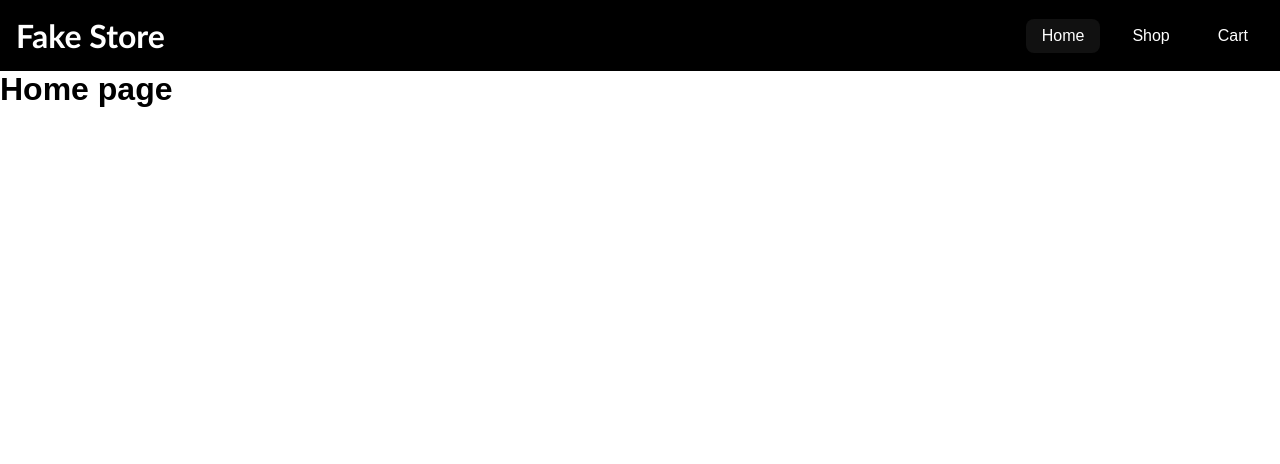
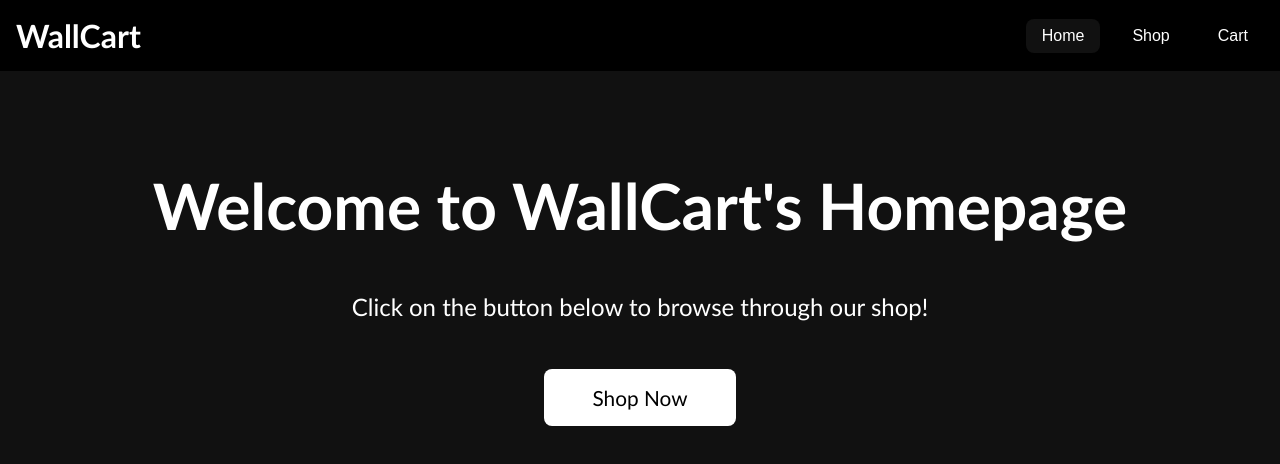
Before and after one commit to SinaBayati/shopping-cart, a React (Vite) app: page /home in a window 1280 px wide. Shown: the top 464 px of the page. Built offline with nearby package versions, Linux system fonts and the light colour scheme.

Commit message:
Implement HomePage component

```diff
--- a/src/components/HomePage/HomePage.jsx
+++ b/src/components/HomePage/HomePage.jsx
@@ -1,5 +1,59 @@
+import { Link, useOutletContext } from "react-router-dom";
+import styled from "styled-components";
+
+const Wrapper = styled.div`
+  background-color: #111;
+  color: white;
+  height: 100vh;
+  display: flex;
+  flex-direction: column;
+  justify-content: flex-start;
+  align-items: center;
+  gap: 3rem;
+  padding: 6rem 2rem;
+`;
+
+const StyledH2 = styled.h2`
+  font-family: "Gill Sans", "Gill Sans MT", Calibri, "Trebuchet MS", sans-serif;
+  font-size: 4rem;
+`;
+
+const StyledP = styled.p`
+  font-family: "Gill Sans", "Gill Sans MT", Calibri, "Trebuchet MS", sans-serif;
+  font-size: 1.5rem;
+  color: white;
+`;
+
+const StyledLink = styled(Link)`
+  background-color: white;
+  color: black;
+  font-family: "Gill Sans", "Gill Sans MT", Calibri, "Trebuchet MS", sans-serif;
+  padding: 1rem 3rem;
+  display: inline-block;
+  border-radius: 0.5rem;
+  text-decoration: none;
+  font-size: 1.3rem;
+  transition: box-shadow 0.2s ease;
+
+  &:hover,
+  &:focus,
+  &:active {
+    box-shadow: 0 0 10px white;
+    cursor: pointer;
+  }
+`;
+
 function HomePage() {
-  return <h1>Home page</h1>;
+  const { setActivePage } = useOutletContext();
+  return (
+    <Wrapper>
+      <StyledH2>Welcome to WallCart's Homepage</StyledH2>
+      <StyledP>Click on the button below to browse through our shop!</StyledP>
+      <StyledLink to={"/shop"} onClick={() => setActivePage("shop")}>
+        Shop Now
+      </StyledLink>
+    </Wrapper>
+  );
 }
 
 export default HomePage;
--- a/src/components/NavBar/NavBar.jsx
+++ b/src/components/NavBar/NavBar.jsx
@@ -46,7 +46,7 @@ function NavBar() {
   return (
     <>
       <Wrapper>
-        <Logo>Fake Store</Logo>
+        <Logo>WallCart</Logo>
         <Ul>
           <StyledLink
             active={activePage === "home"}
@@ -71,7 +71,7 @@ function NavBar() {
           </StyledLink>
         </Ul>
       </Wrapper>
-      <Outlet />
+      <Outlet context={{ setActivePage }} />
     </>
   );
 }
```
